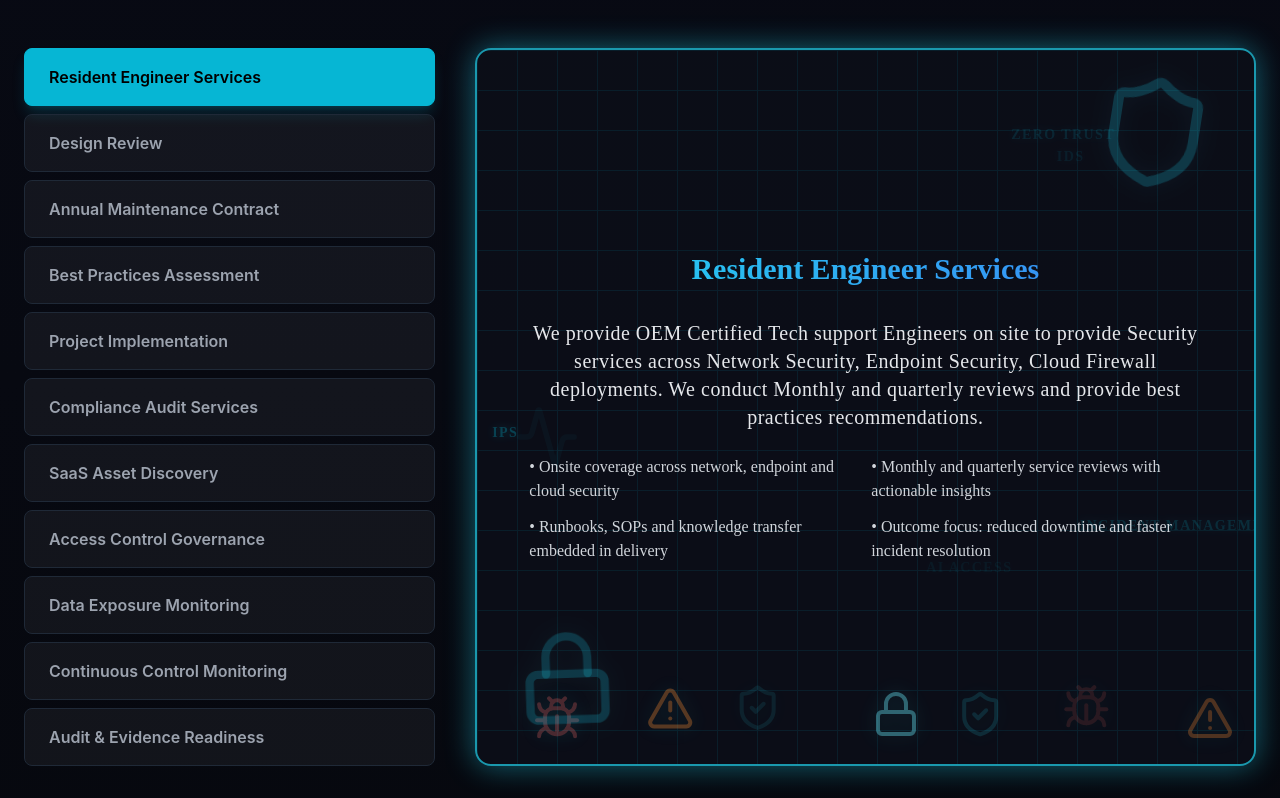
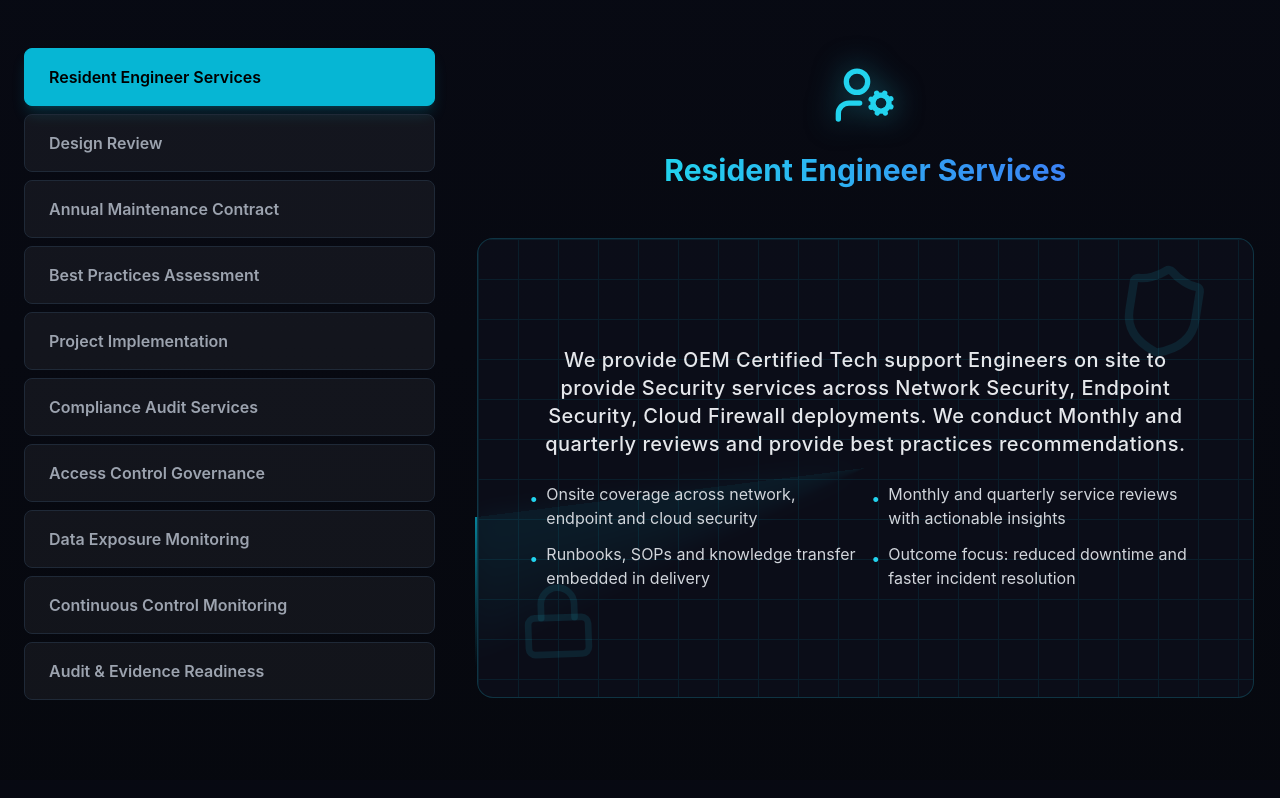
Before and after one commit to Saurabh-Shivam/tutelar_tech_labs, a React (Vite) app: page / in a window 1280 px wide. Shown: the part 2182-2980 px from the top of the page. Built offline with nearby package versions, Linux system fonts and the light colour scheme.

Commit message:
fixed ttsupportservices more

```diff
--- a/src/components/TTLSupportServices.jsx
+++ b/src/components/TTLSupportServices.jsx
@@ -8,12 +8,23 @@ import {
   AlertTriangle,
   Bug,
   ShieldCheck,
+  UserCog,
+  PenTool,
+  Calendar,
+  ClipboardCheck,
+  Rocket,
+  Cloud,
+  Key,
+  Database,
+  Sliders,
+  FileText,
 } from "lucide-react";
 
 const tabs = [
   {
     id: "resident",
     label: "Resident Engineer Services",
+    icon: UserCog,
     content:
       "We provide OEM Certified Tech support Engineers on site to provide Security services across Network Security, Endpoint Security, Cloud Firewall deployments. We conduct Monthly and quarterly reviews and provide best practices recommendations.",
     bullets: [
@@ -26,6 +37,7 @@ const tabs = [
   {
     id: "design",
     label: "Design Review",
+    icon: PenTool,
     content:
       "We provide high level and low level Design reviews for the Network Security implementations, SOC Deployments. We provide Security framework for the organisations to adopt to protect against the sophisticated threats.",
     bullets: [
@@ -38,6 +50,7 @@ const tabs = [
   {
     id: "amc",
     label: "Annual Maintenance Contract",
+    icon: Calendar,
     content:
       "Annual maintenance coverage provides access to vendor-supported services, software updates, threat intelligence, and technical support that minimizes operational risk. We perform BCP activities to ensure business continuity for the Enterprise we serve. Our approach is outcome based ie Reduced downtime through timely support and proactive updates.",
     bullets: [
@@ -50,6 +63,7 @@ const tabs = [
   {
     id: "bpa",
     label: "Best Practices Assessment",
+    icon: ClipboardCheck,
     content:
       "Audit the configurations of existing security Stack and provide recommendations based on the Vendors’ blueprint. Identify configuration gaps, security risks, and optimization suggestions. Improve performance, user experience, and operational efficiency. We provide Documentation and checklist to adopt to the Best practices configuration.",
     bullets: [
@@ -62,6 +76,7 @@ const tabs = [
   {
     id: "implementation",
     label: "Project Implementation",
+    icon: Rocket,
     content:
       "End-to-end implementation services ensuring seamless integration of security solutions. We manage the entire lifecycle from planning and architecture to deployment and fine-tuning, ensuring your security infrastructure is robust, compliant, and aligned with business objectives.",
     bullets: [
@@ -74,6 +89,7 @@ const tabs = [
   {
     id: "compliance",
     label: "Compliance Audit Services",
+    icon: ShieldCheck,
     content:
       "We provide continuous visibility, configuration assessment, and risk management for SaaS applications. It helps regulated entities meet cybersecurity, governance, and risk management requirements by ensuring secure configuration, access control, data protection, and continuous monitoring of SaaS platforms.",
     bullets: [
@@ -84,20 +100,9 @@ const tabs = [
     ],
   },
   {
-    id: "saas",
-    label: "SaaS Asset Discovery",
-    content:
-      "Identifies all sanctioned and unsanctioned SaaS applications used across the bank/enterprise, providing complete visibility into your software inventory and potential shadow IT risks.",
-    bullets: [
-      "Discovery of sanctioned and unsanctioned SaaS usage",
-      "Shadow IT detection and risk scoring",
-      "Ownership tagging and lifecycle management",
-      "Integration with identity and CASB controls",
-    ],
-  },
-  {
     id: "access",
     label: "Access Control Governance",
+    icon: Key,
     content:
       "Detects excessive privileges, dormant users, and shared accounts. We help enforce least-privilege principles and ensure that access rights are properly managed and audited.",
     bullets: [
@@ -110,6 +115,7 @@ const tabs = [
   {
     id: "data",
     label: "Data Exposure Monitoring",
+    icon: Database,
     content:
       "Identifies public or external sharing of sensitive customer and transactional data. We monitor data flows to prevent unauthorized leakage and ensure data sovereignty and privacy compliance.",
     bullets: [
@@ -122,6 +128,7 @@ const tabs = [
   {
     id: "control",
     label: "Continuous Control Monitoring",
+    icon: Sliders,
     content:
       "Supports regulatory requirement for ongoing security posture assessment. We provide real-time insights into your security controls, ensuring they remain effective and compliant with evolving standards.",
     bullets: [
@@ -134,6 +141,7 @@ const tabs = [
   {
     id: "audit",
     label: "Audit & Evidence Readiness",
+    icon: FileText,
     content:
       "Generates audit logs and risk reports to streamline compliance processes. We ensure you are always audit-ready with comprehensive documentation and evidence of your security posture.",
     bullets: [
@@ -200,79 +208,65 @@ export function TTLSupportServices() {
                         animate={{ opacity: 1, x: 0 }}
                         exit={{ opacity: 0, x: -20 }}
                         transition={{ duration: 0.4 }}
-                        className="h-full"
+                        className="h-full flex flex-col gap-6"
                       >
-                        <div
-                          className="
-  h-full
-  dark:bg-[#0D0F1A]/80 bg-white/80
-  backdrop-blur-md
-  p-8 md:p-12
-  rounded-2xl
-  border-2
-  dark:border-cyan-400/70 border-cyan-400/60
-  shadow-[0_0_30px_rgba(34,211,238,0.45)]
-  relative overflow-hidden group
-  flex flex-col justify-center items-center text-center
-"
-                          style={{
-                            fontFamily: '"Times New Roman", Times, serif',
+                        {/* Heading Div */}
+                        <motion.div
+                          initial={{ scale: 0.5, opacity: 0, y: 50 }}
+                          animate={{ scale: 1, opacity: 1, y: 0 }}
+                          transition={{
+                            type: "spring",
+                            stiffness: 260,
+                            damping: 20,
+                            delay: 0.1,
+                          }}
+                          className="flex flex-col items-center justify-center p-6 text-center"
+                        >
+                          <div className="mb-4 relative">
+                            <motion.div
+                              animate={{ y: [0, -10, 0] }}
+                              transition={{
+                                duration: 1.5,
+                                repeat: Infinity,
+                                ease: "easeInOut",
                               }}
                             >
+                              <tab.icon className="w-16 h-16 text-cyan-400 drop-shadow-[0_0_15px_rgba(34,211,238,0.5)]" />
+                            </motion.div>
+                          </div>
+                          <h3 className="text-3xl font-bold text-cyan-500 bg-clip-text text-transparent bg-gradient-to-r from-cyan-400 to-blue-500">
+                            {tab.label}
+                          </h3>
+                        </motion.div>
+
+                        {/* Details Div */}
+                        <div className="relative flex-1 group rounded-2xl overflow-hidden p-[2px]">
+                          {/* Rotating Border Glow */}
+                          <motion.div
+                            className="absolute inset-[-100%] bg-[conic-gradient(from_0deg,transparent_0_340deg,#06b6d4_360deg)] opacity-70"
+                            animate={{ rotate: 360 }}
+                            transition={{
+                              duration: 4,
+                              repeat: Infinity,
+                              ease: "linear",
+                            }}
+                          />
+
+                          {/* Inner Content Container */}
+                          <div className="relative h-full dark:bg-[#0D0F1A]/90 bg-white/90 backdrop-blur-md p-8 md:p-12 rounded-2xl border dark:border-cyan-400/20 border-cyan-400/20 flex flex-col justify-center items-center text-center">
                             {/* Grid Background */}
                             <div
-                            className="absolute inset-0 opacity-[0.05] dark:opacity-[0.1]"
+                              className="absolute inset-0 opacity-[0.05] dark:opacity-[0.1] rounded-2xl overflow-hidden"
                               style={{
                                 backgroundImage: `linear-gradient(#06b6d4 1px, transparent 1px), linear-gradient(90deg, #06b6d4 1px, transparent 1px)`,
                                 backgroundSize: "40px 40px",
                               }}
                             />
 
-                          <div className="absolute bottom-4 left-0 right-0 h-36 opacity-50 pointer-events-none">
-                            {[
-                              { Icon: Bug, className: "text-red-400" },
-                              {
-                                Icon: AlertTriangle,
-                                className: "text-orange-400",
-                              },
-                              { Icon: ShieldCheck, className: "text-cyan-400" },
-                              { Icon: Lock, className: "text-cyan-300" },
-                              { Icon: ShieldCheck, className: "text-cyan-400" },
-                              { Icon: Bug, className: "text-red-400" },
-                              {
-                                Icon: AlertTriangle,
-                                className: "text-orange-400",
-                              },
-                            ].map(({ Icon, className }, i) => (
+                            {/* Floating Security Elements (Background) */}
+                            <div className="absolute inset-0 overflow-hidden pointer-events-none rounded-2xl">
                               <motion.div
-                                key={i}
-                                className="absolute"
-                                style={{
-                                  left: `${((i * 14) % 90) + 5}%`,
-                                  bottom: `${(i % 3) * 8}px`,
-                                }}
-                                animate={{
-                                  y: [0, -10, 0],
-                                  x: [0, 30, 0],
-                                  opacity: [0.2, 0.8, 0.2],
-                                }}
-                                transition={{
-                                  duration: 4 + (i % 3),
-                                  repeat: Infinity,
-                                  ease: "easeInOut",
-                                  delay: i * 0.3,
-                                }}
-                              >
-                                <Icon
-                                  className={`w-12 h-12 ${className} drop-shadow-[0_0_10px_rgba(34,211,238,0.45)]`}
-                                />
-                              </motion.div>
-                            ))}
-                          </div>
-
-                          {/* Floating Security Elements */}
-                          <motion.div
-                            className="absolute top-10 right-10 text-cyan-400/20 drop-shadow-[0_0_10px_rgba(34,211,238,0.3)]"
+                                className="absolute top-10 right-10 text-cyan-400/10"
                                 animate={{ y: [0, -20, 0], rotate: [0, 10, 0] }}
                                 transition={{
                                   duration: 5,
@@ -280,10 +274,10 @@ export function TTLSupportServices() {
                                   ease: "easeInOut",
                                 }}
                               >
-                            <Shield size={120} />
+                                <Shield size={100} />
                               </motion.div>
                               <motion.div
-                            className="absolute bottom-10 left-10 text-cyan-400/20 drop-shadow-[0_0_10px_rgba(34,211,238,0.3)]"
+                                className="absolute bottom-10 left-10 text-cyan-400/10"
                                 animate={{ y: [0, 20, 0], rotate: [0, -10, 0] }}
                                 transition={{
                                   duration: 7,
@@ -292,71 +286,11 @@ export function TTLSupportServices() {
                                   delay: 1,
                                 }}
                               >
-                            <Lock size={100} />
+                                <Lock size={80} />
                               </motion.div>
-                          <motion.div
-                            className="absolute top-1/2 left-10 text-cyan-400/20 drop-shadow-[0_0_10px_rgba(34,211,238,0.3)]"
-                            animate={{
-                              scale: [1, 1.2, 1],
-                              opacity: [0.1, 0.3, 0.1],
-                            }}
-                            transition={{
-                              duration: 4,
-                              repeat: Infinity,
-                              ease: "easeInOut",
-                              delay: 2,
-                            }}
-                          >
-                            <Activity size={60} />
-                          </motion.div>
+                            </div>
 
-                          {/* Floating Tech Text */}
-                          {[
-                            "Zero Trust",
-                            "IDS",
-                            "IPS",
-                            "Incident Management",
-                            "AI Access",
-                            "Cloud Security",
-                            "Threat Intel",
-                            "Shadow AI",
-                            "Security Automation",
-                            "WEB Proxy",
-                            "Secure Access Service Edge",
-                          ].map((text, i) => (
-                            <motion.div
-                              key={text}
-                              className="absolute text-sm font-bold text-cyan-500/30 whitespace-nowrap pointer-events-none uppercase tracking-widest drop-shadow-[0_0_5px_rgba(34,211,238,0.6)]"
-                              initial={{
-                                x: Math.random() * 400 - 200,
-                                y: Math.random() * 400 - 200,
-                                opacity: 0,
-                              }}
-                              animate={{
-                                y: [10, -700],
-                                opacity: [0, 1, 0],
-                              }}
-                              transition={{
-                                duration: 5 + Math.random() * 5,
-                                repeat: Infinity,
-                                delay: i * 1.5,
-                                ease: "linear",
-                              }}
-                              style={{
-                                left: `${20 + Math.random() * 60}%`,
-                                top: `${80 + Math.random() * 20}%`,
-                              }}
-                            >
-                              {text}
-                            </motion.div>
-                          ))}
-
-                          {/* Content */}
                             <div className="relative z-10 max-w-2xl mx-auto">
-                            <h3 className="text-3xl font-bold mb-8 text-cyan-500 bg-clip-text text-transparent bg-gradient-to-r from-cyan-400 to-blue-500">
-                              {tab.label}
-                            </h3>
-
                               <motion.p
                                 initial={{ opacity: 0, y: 20 }}
                                 animate={{ opacity: 1, y: 0 }}
@@ -370,13 +304,15 @@ export function TTLSupportServices() {
                                   {tab.bullets.map((item, idx) => (
                                     <li
                                       key={idx}
-                                    className="dark:text-gray-300 text-gray-700 text-base"
+                                      className="dark:text-gray-300 text-gray-700 text-base flex items-start gap-2"
                                     >
-                                    • {item}
+                                      <span className="text-cyan-400 mt-1">•</span>
+                                      {item}
                                     </li>
                                   ))}
                                 </ul>
                               )}
+                            </div>
                           </div>
                         </div>
                       </motion.div>
```
Lines whose indentation alone changed are shown as unchanged.
